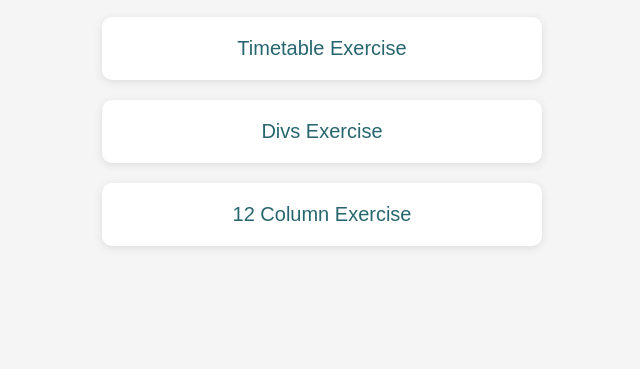
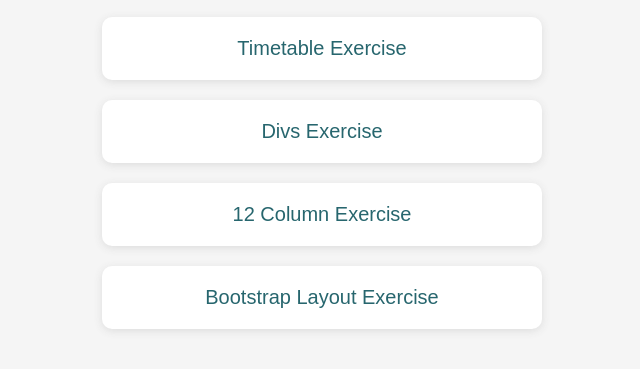
Before and after one commit to mariela8/Assignments, a plain HTML site: page index.html in a window 1280 px wide. Shown: the part 159-528 px from the top of the page, without its empty margins (318-958 px from the left). Drawn offline with Linux system fonts and the light colour scheme.

Commit message:
Add Bootstrap Layout exercise link to index.html

```diff
--- a/index.html
+++ b/index.html
@@ -61,6 +61,11 @@
             12 Column Exercise
         </a>
     </div>
+    <div class="assignment">
+        <a href="Bootstrap Layout/bootstraplayout.html">
+            Bootstrap Layout Exercise
+        </a>
+    </div>
 
 </body>
 </html>
```
